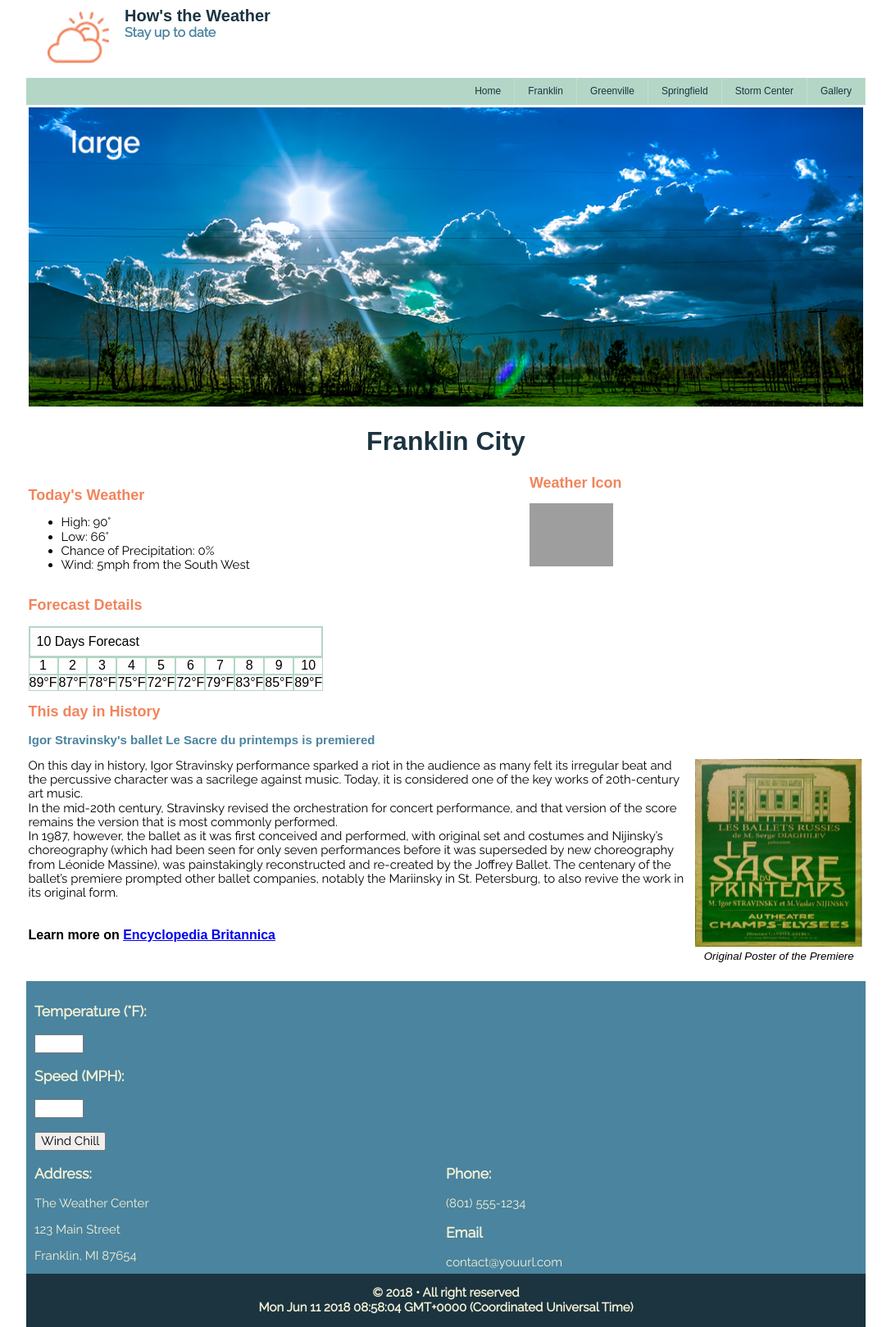
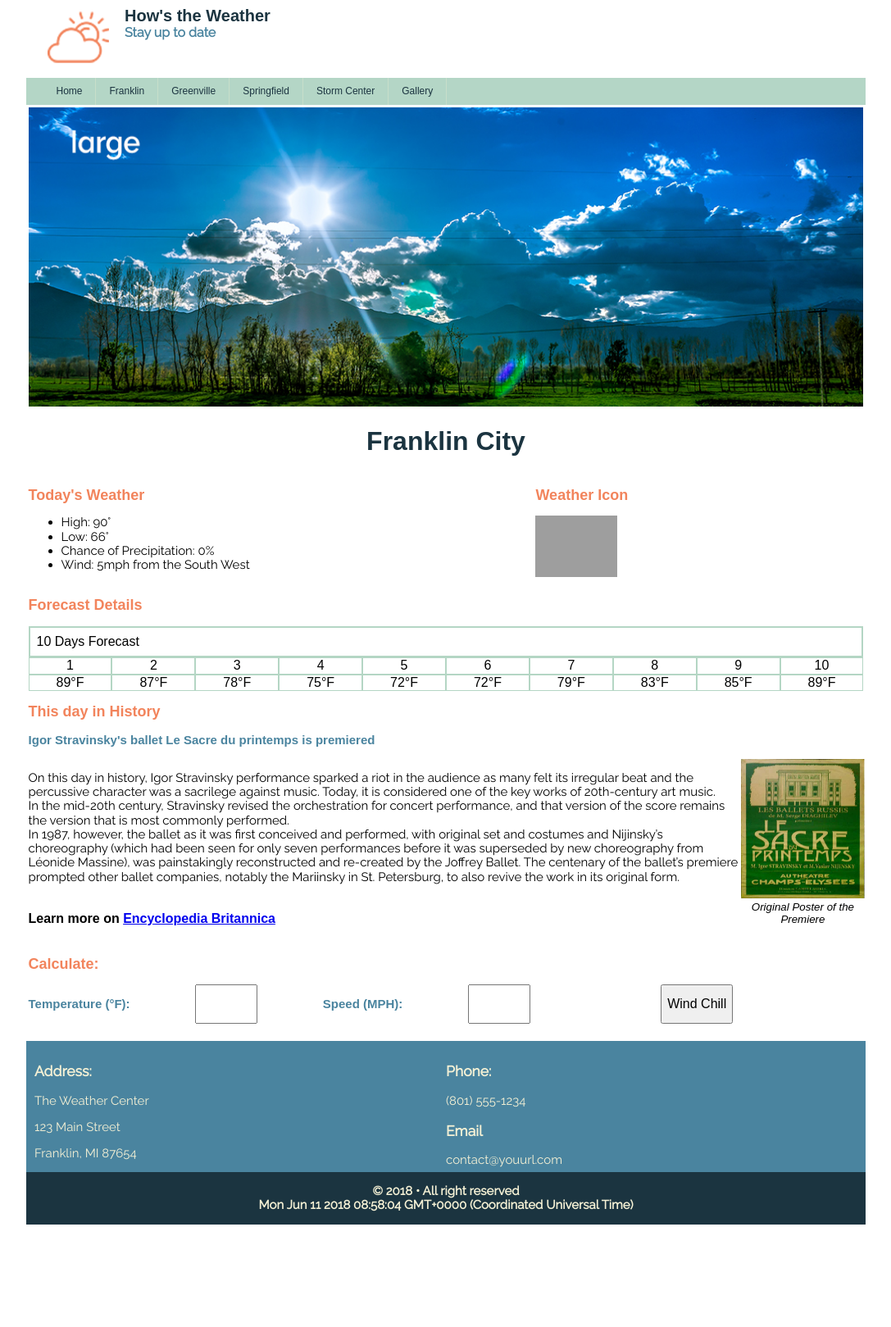
Before and after one commit to sarasusana/sarasusana.github.io, a PHP site: page /assignments/lesson-7/index.html in a window 1280 px wide. Shown: the whole page at 82% size, without its empty margins (96-1183 px from the left). After the commit the page ends 1494 px from the top, so only its background shows below. Run offline with PHP 8.4, Linux system fonts and the light colour scheme; some web fonts are replaced; grey boxes are pictures that could not be loaded.

Commit message:
fixed flexbox

```diff
--- a/assignments/lesson-7/css/large.css
+++ b/assignments/lesson-7/css/large.css
@@ -13,7 +13,7 @@
 
     nav ul li a { padding: .6rem 1rem; }
     main div h1 { text-align: center;}
-div.container {
+.container {
     grid-template-columns: repeat(3, 1fr);
     column-gap: 10px;
     grid-row-gap: 1em;
--- a/assignments/lesson-7/css/medium.css
+++ b/assignments/lesson-7/css/medium.css
@@ -31,13 +31,12 @@
     }
 
       section.forecast {
-          display: inline-table;
+          display: grid;
     }
 
     main figure img{ width: 100%; }
 
-    #today-w {
-        display: inline-block;
+   /* #today-w {
         width: 100%;
         height: auto;
     }
@@ -47,7 +46,14 @@
 
     #description { float: left; }
 
-    #description2 { margin-left: 60%; }
+    #description2 { margin-left: 60%; }*/
+
+    .franklin-box {
+        display: flex;
+        flex-direction: row;
+        justify-content: space-between;
+    }
+
 
     #icon { width: 25%; }
 
@@ -64,6 +70,7 @@
     grid-row-end: 10;
     padding: .5em;
     border: 2px solid #B4D6C4;
+
 }
 
 .item {
@@ -75,16 +82,48 @@
 }
 
 
-    #history-day { display: inline-block;}
+    /*#history-day {
+        display: inline-block;
+    }
 
     div #poster {
         width: 20%;
         float: right;
         margin-left: 1em;
+    }*/
+
+
+    .history-box {
+        display: flex;
+        flex-direction: row-reverse;
+        justify-content: space-between;
+        align-items: flex-start;
+    }
+
+    footer .box-1 {
+        float: left;
+        width: 50%;
+    }
+
+    .windchill-box {
+        display: flex;
+        flex-direction: row;
+        justify-content: space-between;
+    }
+
+    footer .box-2 {
+        margin-left: 50%;
+    }
+
+.container {
+    display: grid;
+    grid-template-columns: repeat(2, 1fr);
+    column-gap: 10px;
+    grid-row-gap: 1em;
     }
 
 
-    }/*show the 10-day forecast with the medium view and up */
+}/*show the 10-day forecast with the medium view and up */
 
       /* .weather-table {
         border-collapse: collapse;
@@ -101,22 +140,3 @@
         text-align: center;
         padding: .25em;
     }*/
-
-
-
-    footer .box-1 {
-        float: left;
-        width: 50%;
-    }
-
-    footer .box-2 {
-        margin-left: 50%;
-    }
-
-div.container {
-    grid-template-columns: repeat(2, 1fr);
-    column-gap: 10px;
-    grid-row-gap: 1em;
-}
-
-  }
--- a/assignments/lesson-7/css/small.css
+++ b/assignments/lesson-7/css/small.css
@@ -145,7 +145,7 @@
     clear: both;
 }
 
-div.container {
+.container {
     display: grid;
 }
 div.responsive { width: 100%; }
@@ -153,4 +153,12 @@
     border: 1px solid #ccc;
 }
 
+.franklin-box, .history-box, .windchill-box {
+    display: flex;
+    flex-direction: column;
 }
+
+ {
+    display: flex;
+    flex-direction: row;
+}
--- a/assignments/lesson-7/gallery.html
+++ b/assignments/lesson-7/gallery.html
@@ -25,7 +25,7 @@
   <nav class="clearfix">
       <button onclick="toggleMenu()">&#9776;</button>
     <ul id="primaryNav" class="hide">
-    	<li><a href="#">Home</a></li>
+    	<li><a href="index.html">Home</a></li>
     	<li><a href="#">Franklin</a></li>
     	<li><a href="#">Greenville</a></li>
     	<li><a href="#">Springfield</a></li>
@@ -119,6 +119,7 @@
           <span id="currentDate"></span></p>
 
     </footer>
+
     <script src="js/currentdate.js"></script>
     <script src="js/hamburger.js"></script>
     <script src="js/windchill.js"></script>
--- a/assignments/lesson-7/index.html
+++ b/assignments/lesson-7/index.html
@@ -13,7 +13,6 @@
 </head>
 
 <body>
-
   <header class="clearfix"><a href="index.html">
   <figure class="logo">
       <img src="images/logo0.png" alt="logo" srcset="images/logo1.png 1x, images/logo2.png 2x, images/logo3.png 3x">
@@ -22,10 +21,10 @@
   <h2 class="subheading">Stay up to date</h2>
   </header>
 
-  <nav class="clearfix" id="navigation">
+  <nav class="clearfix">
       <button onclick="toggleMenu()">&#9776;</button>
     <ul id="primaryNav" class="hide">
-    	<li><a href="#">Home</a></li>
+    	<li><a href="index.html">Home</a></li>
     	<li><a href="#">Franklin</a></li>
     	<li><a href="#">Greenville</a></li>
     	<li><a href="#">Springfield</a></li>
@@ -40,6 +39,7 @@
   </figure>
   <div id="today-w">
       <section id="today-weather"><h1>Franklin City</h1></section>
+      <div class="franklin-box">
       <section id="description"><h2>Today's Weather</h2>
       <ul>
         <li>High: 90°</li>
@@ -47,12 +47,15 @@
         <li>Chance of Precipitation: 0%</li>
         <li>Wind: 5mph from the South West</li>
       </ul></section>
+
+
       <section id="description2"><h2>Weather Icon</h2>
       <img id="icon" src="images/cloudy.png" alt="franklin-weather">
         </section>
       </div>
+      </div>
 
-       <div>
+       <div class="forecast-box">
         <section class="forecast">
       <h2>Forecast Details</h2>
        <div class="wrapper">
@@ -86,15 +89,16 @@
       <div id="history-day">
       <section id="data-curious"><h2>This day in History</h2>
       <h3>Igor Stravinsky's ballet Le Sacre du printemps is premiered</h3></section>
+          <div class="history-box">
+              <section class="curiosities"><figure id="poster"><img src="images/stravinsky-poster.jpg" alt="poster"><figcaption id="caption-tdh">Original Poster of the Premiere</figcaption></figure></section>
 
-          <section id="curiosities"><figure id="poster"><img src="images/stravinsky-poster.jpg" alt="poster"><figcaption id="caption-tdh">Original Poster of the Premiere</figcaption></figure>
-
-          <p>On this day in history, Igor Stravinsky performance sparked a riot in the audience as many felt its irregular beat and the percussive character was a sacrilege against music. Today, it is considered one of the key works of 20th-century art music.<br>In the mid-20th century, Stravinsky revised the orchestration for concert performance, and that version of the score remains the version that is most commonly performed.<br>In 1987, however, the ballet as it was first conceived and performed, with original set and costumes and Nijinsky’s choreography (which had been seen for only seven performances before it was superseded by new choreography from Léonide Massine), was painstakingly reconstructed and re-created by the Joffrey Ballet. The centenary of the ballet’s premiere prompted other ballet companies, notably the Mariinsky in St. Petersburg, to also revive the work in its original form.</p><br><strong>Learn more on <a href="https://www.britannica.com/topic/The-Rite-of-Spring" target="_blank">Encyclopedia Britannica</a></strong></section>
+          <section class=details><p>On this day in history, Igor Stravinsky performance sparked a riot in the audience as many felt its irregular beat and the percussive character was a sacrilege against music. Today, it is considered one of the key works of 20th-century art music.<br>In the mid-20th century, Stravinsky revised the orchestration for concert performance, and that version of the score remains the version that is most commonly performed.<br>In 1987, however, the ballet as it was first conceived and performed, with original set and costumes and Nijinsky’s choreography (which had been seen for only seven performances before it was superseded by new choreography from Léonide Massine), was painstakingly reconstructed and re-created by the Joffrey Ballet. The centenary of the ballet’s premiere prompted other ballet companies, notably the Mariinsky in St. Petersburg, to also revive the work in its original form.</p><br><strong>Learn more on <a href="https://www.britannica.com/topic/The-Rite-of-Spring" target="_blank">Encyclopedia Britannica</a></strong></section>
           </div>
-  </main>
-
-  <footer>
-      <section class="box">
+          </div>
+           <br>
+      <div>
+      <h2>Calculate:</h2>
+      <div class="windchill-box">
       <h3>Temperature (°F):</h3> <input type="text" id="tempF" size="5">
       <h3>Speed (MPH):</h3> <input type="text" id="speed" size="5">
       <br>
@@ -102,7 +106,11 @@
       <button type="button" onclick="doInputOutput()">Wind Chill</button>
       <br>
       <div id="outputDiv"></div>
-      </section>
+      </div>
+      </div>
+  </main>
+    <br>
+  <footer class="footer-box">
 
       <section class="box-1">
       <h3>Address:</h3>
```
